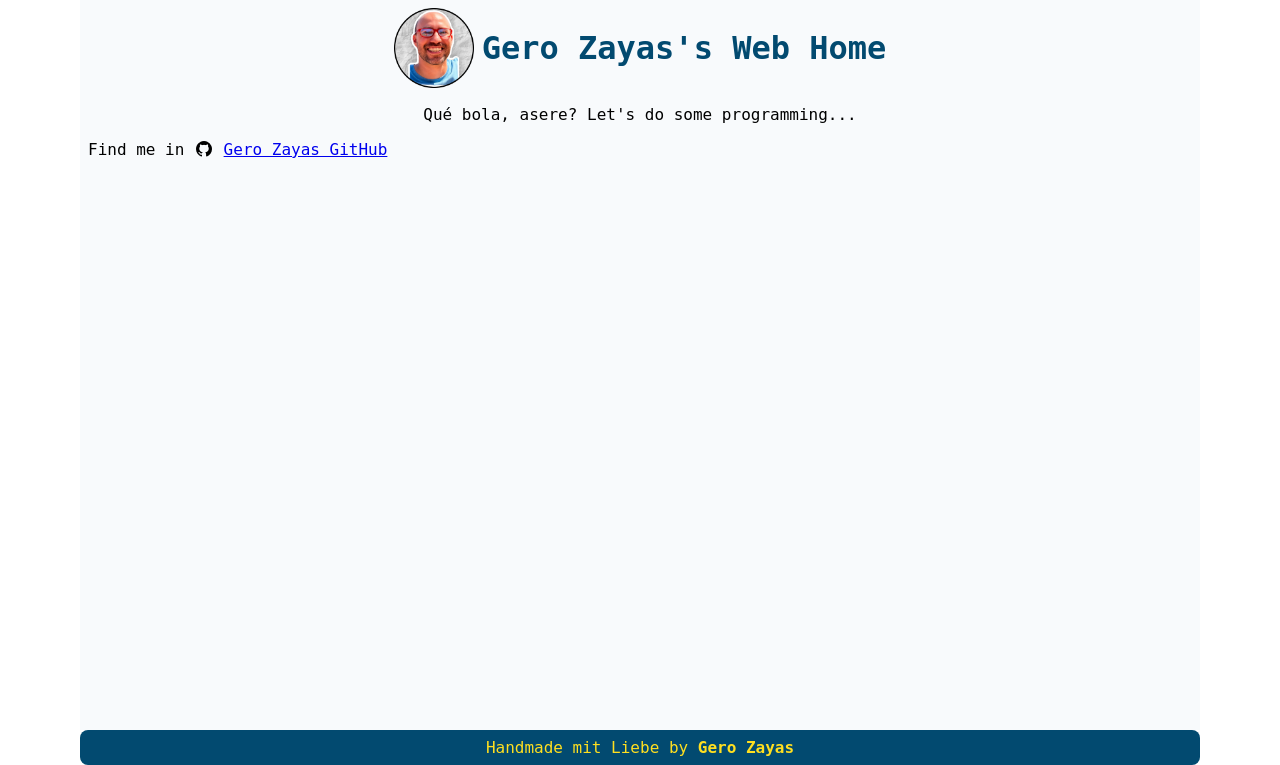
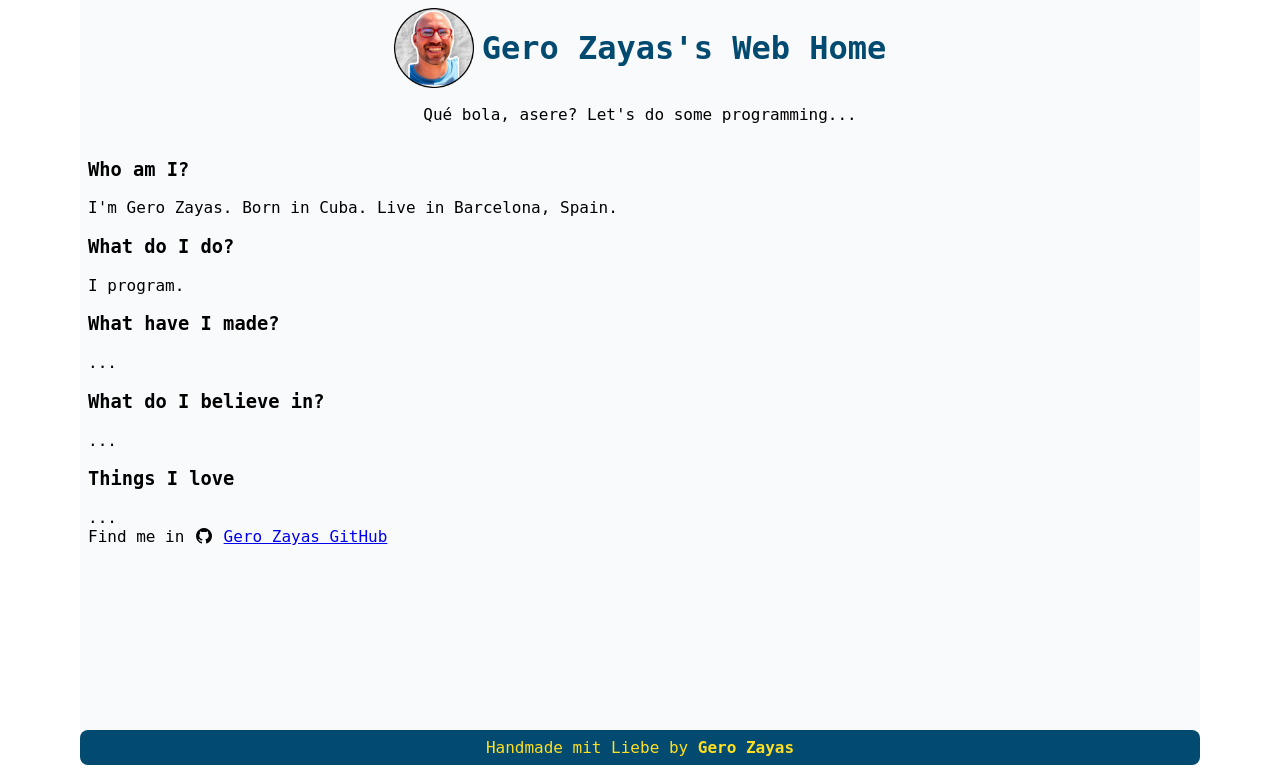
Before and after one commit to GeroZayas/Gero-Website-2026, a FastAPI app: page / in a window 1280 px wide. Shown: the part 35-800 px from the top of the page. Run offline with FastAPI, Linux system fonts and the light colour scheme; some libraries are stand-ins or nearby versions; some web fonts are replaced.

Commit message:
feat: add info

```diff
--- a/templates/home.html
+++ b/templates/home.html
@@ -1,23 +1,35 @@
-{% extends "base.html" %}
+{% extends "base.html" %} {% block title %} Gero Zayas - Home {% endblock %}
 
-{% block title %}
-Gero Zayas - Home
-{% endblock %}
-
-
+<article>
   {% block content %}
 
   <div class="center-top">
-	<img style="aspect-ratio: 1; width: 5rem; height: 5rem;" id="profile-pic-1" src="static/images/profile-1.png">
-	<h1> Gero Zayas's Web Home</h1>
+    <img
+      style="aspect-ratio: 1; width: 5rem; height: 5rem"
+      id="profile-pic-1"
+      src="static/images/profile-1.png"
+    />
+    <h1>Gero Zayas's Web Home</h1>
   </div>
   <div class="center-top">
     <p>Qué bola, asere? Let's do some programming...</p>
   </div>
 
+  <h3>Who am I?</h3>
+  I'm Gero Zayas. Born in Cuba. Live in Barcelona, Spain.
+  <h3>What do I do?</h3>
+  I program.
+  <h3>What have I made?</h3>
+  ...
+  <h3>What do I believe in?</h3>
+  ...
+  <h3>Things I love</h3>
+  ...
+
   <div>
-	Find me in <i class="fa-brands fa-github"></i> <a href="https://github.com/GeroZayas">Gero Zayas GitHub</a>
-
+    Find me in <i class="fa-brands fa-github"></i>
+    <a href="https://github.com/GeroZayas">Gero Zayas GitHub</a>
   </div>
 
   {% endblock %}
+</article>
```
Lines whose indentation alone changed are shown as unchanged.
